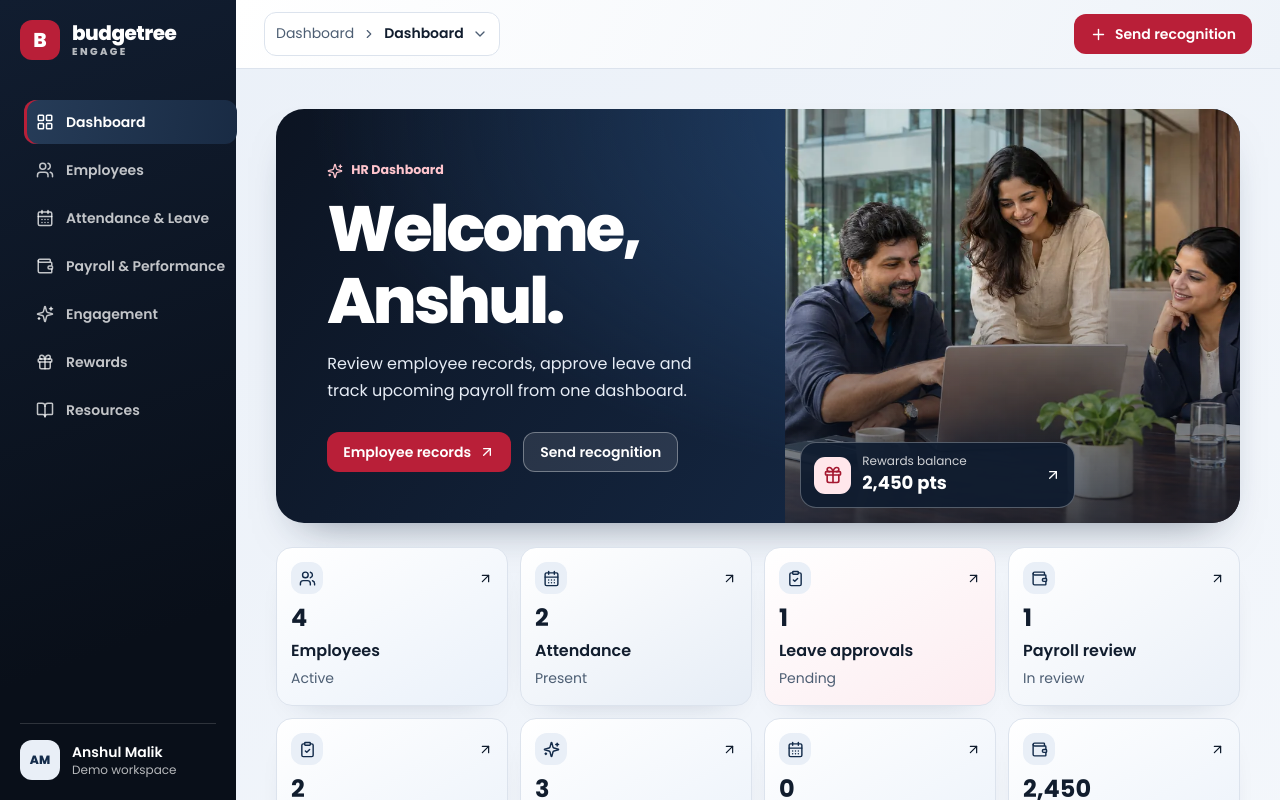
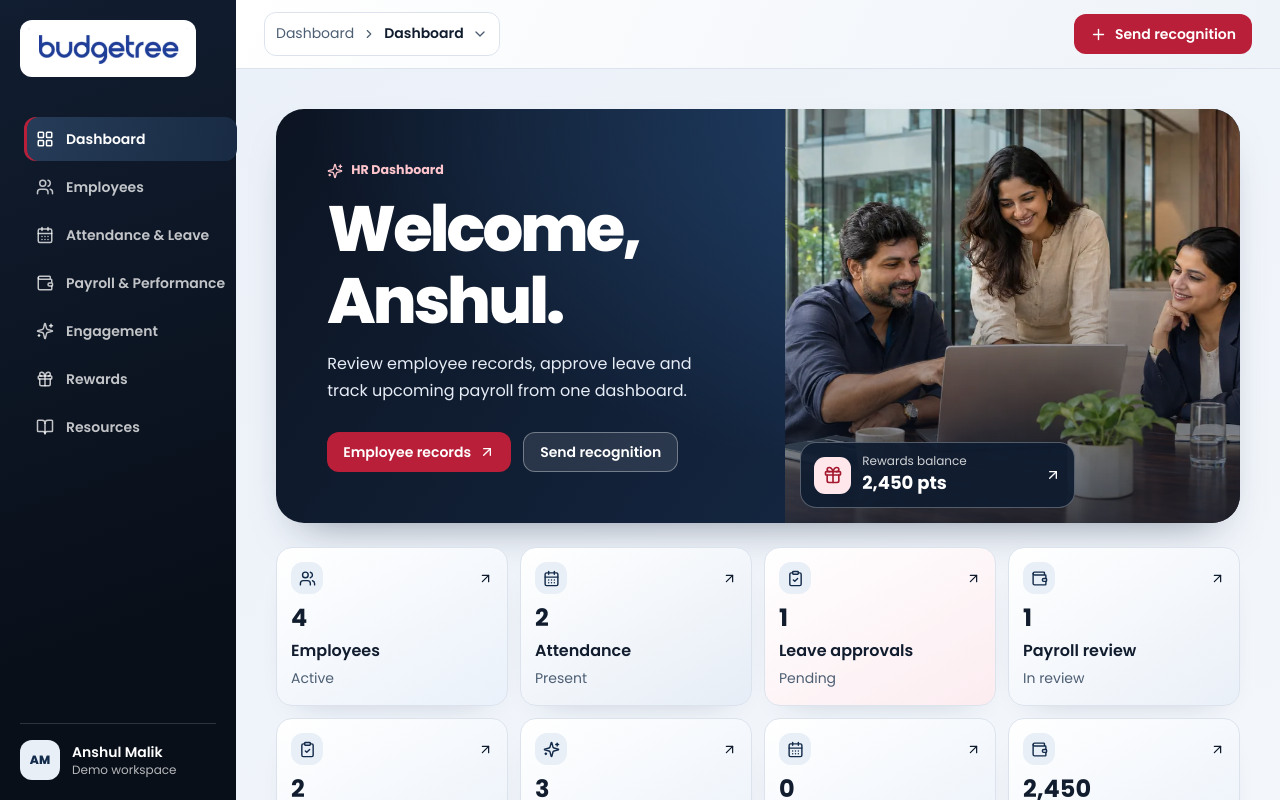
Before and after one commit to anshulmalik1008/Budgetree-engage, a Next.js app: page / in a window 1280 px wide. Shown: the top 800 px of the page. Built offline with nearby package versions, Linux system fonts and the light colour scheme.

Commit message:
Use supplied Budgetree logo in workspace navigation

```diff
--- a/components/workspace.jsx
+++ b/components/workspace.jsx
@@ -276,7 +276,9 @@ export default function Workspace({ section, page }) {
     <div className="workspace-shell min-h-screen lg:grid lg:grid-cols-[236px_minmax(0,1fr)]">
       <a href="#main" className="sr-only focus:not-sr-only focus:absolute focus:z-30 focus:rounded-lg focus:bg-white focus:p-3">Skip to content</a>
       <aside className="flex flex-col gap-4 primary-rail p-4 text-white lg:sticky lg:top-0 lg:h-dvh lg:gap-9 lg:p-5">
-        <Link href="/" className="flex w-fit items-center gap-3"><span className="grid size-10 place-items-center rounded-xl bg-accent text-xl font-black text-white">B</span><span className="text-xl leading-none font-extrabold tracking-tight">budgetree<span className="mt-1 block text-[10px] tracking-[.24em] text-white/70">ENGAGE</span></span></Link>
+        <Link href="/" className="flex w-fit max-w-full items-center rounded-xl bg-white p-2" aria-label="Budgetree home">
+          <img src="/workspace/budgetree-logo.png" alt="Budgetree" width={266} height={68} className="h-auto w-36 max-w-full lg:w-40" />
+        </Link>
         <details key={page} className="mobile-main-menu lg:hidden">
           <summary className="button button-light">
             <Menu size={19} aria-hidden="true" /><span className="mobile-menu-open-label">Open menu</span><span className="mobile-menu-close-label">Close menu</span>
```
Also changed, not shown: public/workspace/budgetree-logo.png (added).
